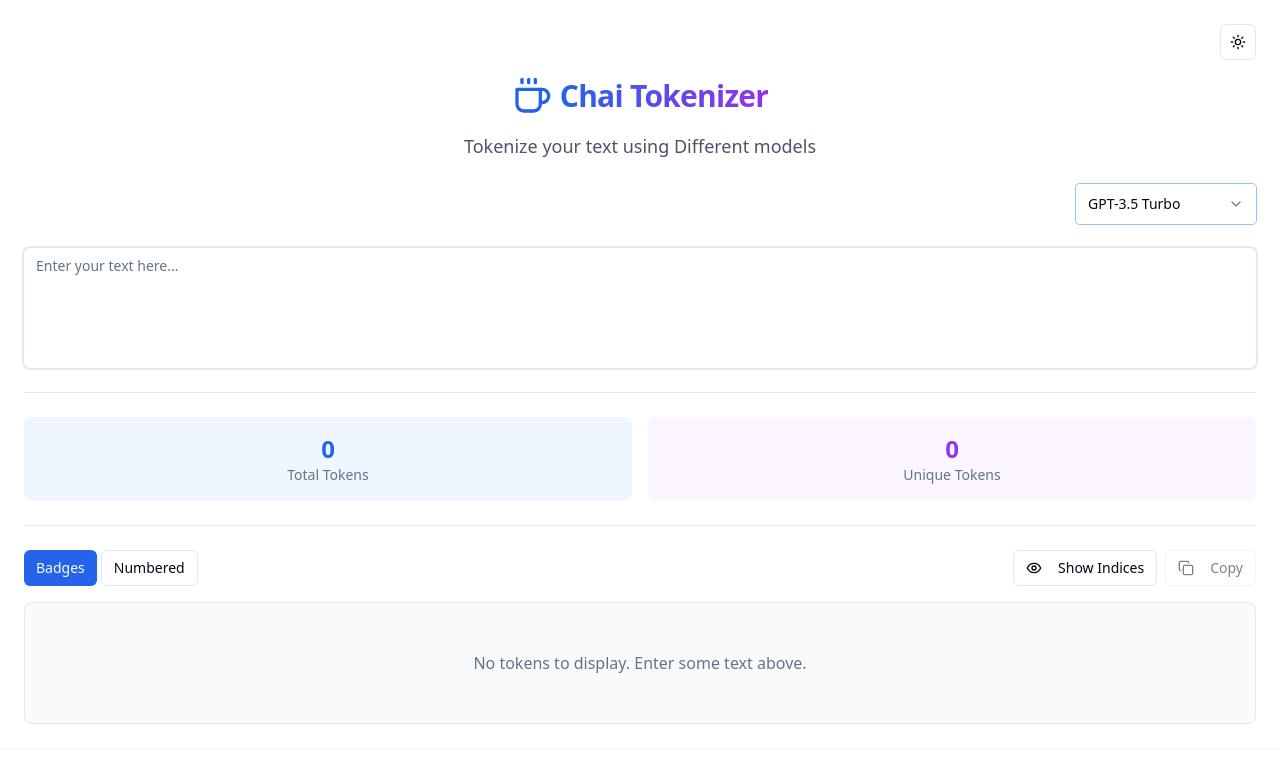
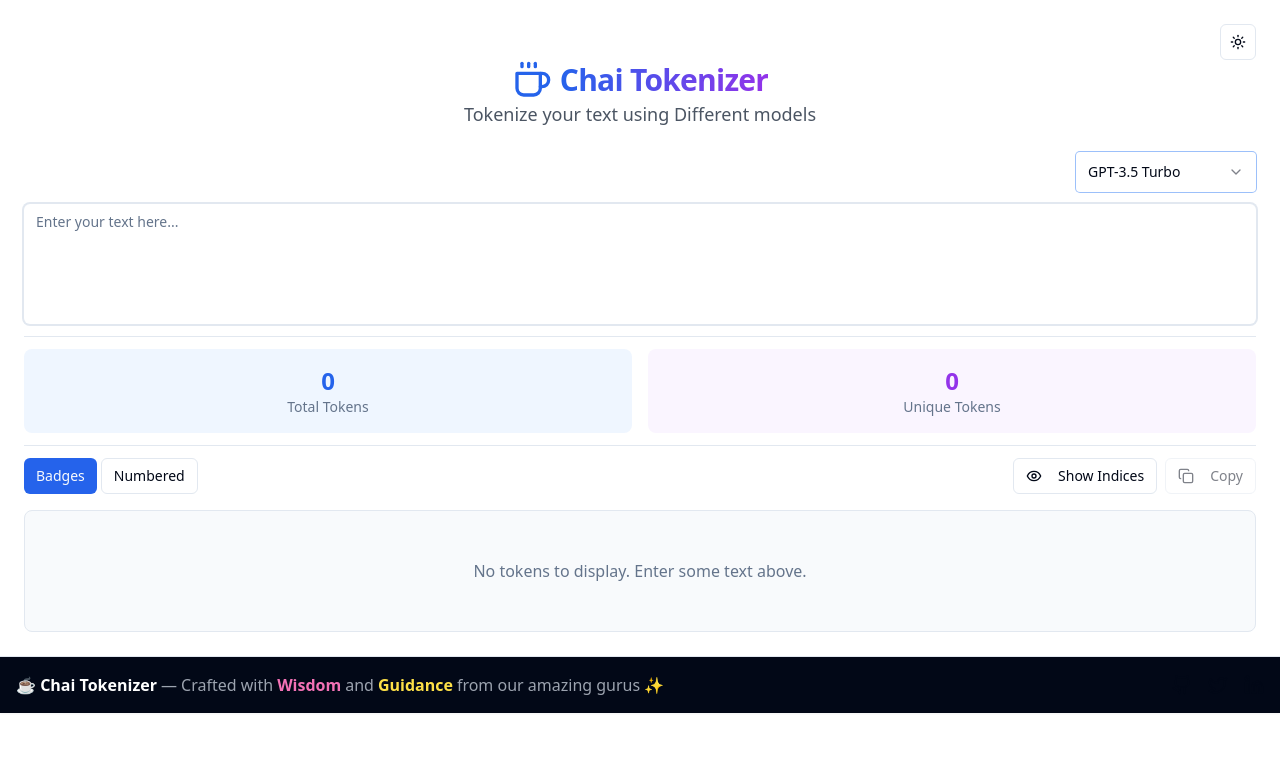
Before and after one commit to sayandotdev/Tokenizer, a React (Vite) app: page / in a window 1280 px wide. Shown: the top 762 px of the page. Built offline with nearby package versions, Linux system fonts and the light colour scheme.

Commit message:
footer added

```diff
--- /dev/null
+++ b/src/components/Footer.tsx
@@ -0,0 +1,50 @@
+import { Github, Twitter, Linkedin } from "lucide-react";
+
+const Footer = () => {
+  return (
+    <footer className="sm:sticky bottom-0 w-full bg-[#020817]">
+      <hr />
+      <div className="max-w-7xl mx-auto px-4 py-4 flex flex-col md:flex-row items-center justify-between">
+        {/* Navigation Links */}
+        <p className="flex flex-wrap items-center justify-center gap-1 text-center text-sm sm:text-base text-gray-400 mb-4 md:mb-0">
+          <span className="font-semibold text-white">☕ Chai Tokenizer</span>
+          <span>— Crafted with</span>
+          <span className="font-semibold text-pink-400">Wisdom</span>
+          <span>and</span>
+          <span className="font-semibold text-yellow-300">Guidance</span>
+          <span>from our amazing gurus ✨</span>
+        </p>
+
+        {/* Social Icons */}
+        <div className="flex space-x-4">
+          <a
+            href="https://github.com/sayandotdev/Tokenizer"
+            target="_blank"
+            rel="noopener noreferrer"
+            className="hover:text-white transition-colors"
+          >
+            <Github size={20} />
+          </a>
+          <a
+            href="https://x.com/sayandotdev/status/1955142929879581138"
+            target="_blank"
+            rel="noopener noreferrer"
+            className="hover:text-white transition-colors"
+          >
+            <Twitter size={20} />
+          </a>
+          <a
+            href="https://linkedin.com/sayandotdev"
+            target="_blank"
+            rel="noopener noreferrer"
+            className="hover:text-white transition-colors"
+          >
+            <Linkedin size={20} />
+          </a>
+        </div>
+      </div>
+    </footer>
+  );
+};
+
+export default Footer;
--- a/src/components/TokenizerCard.tsx
+++ b/src/components/TokenizerCard.tsx
@@ -14,6 +14,7 @@
 import { ThemeToggle } from "./ui/theme-toggle";
 import { encodingForModel, TiktokenModel } from "js-tiktoken";
 import { ModelSelector } from "./ModelSelector";
+import Footer from "./Footer";
 
 type TokenDisplayMode = "badges" | "numbered";
 
@@ -128,7 +129,7 @@
 
   return (
     <Card className="w-full rounded-none border-none">
-      <CardHeader className="text-center space-y-4">
+      <CardHeader className="text-center space-y-0">
         <div className="flex justify-end">
           <ThemeToggle />
         </div>
@@ -143,7 +144,7 @@
         </CardDescription>
       </CardHeader>
 
-      <CardContent className="space-y-6">
+      <CardContent className="space-y-3">
         {/* Model choose  */}
         <ModelSelector model={model} setModel={setModel} />
         {/* Input Section */}
@@ -228,6 +229,8 @@
           </div>
         </div>
       </CardContent>
+      {/* <Separator /> */}
+      <Footer />
     </Card>
   );
 };
```
